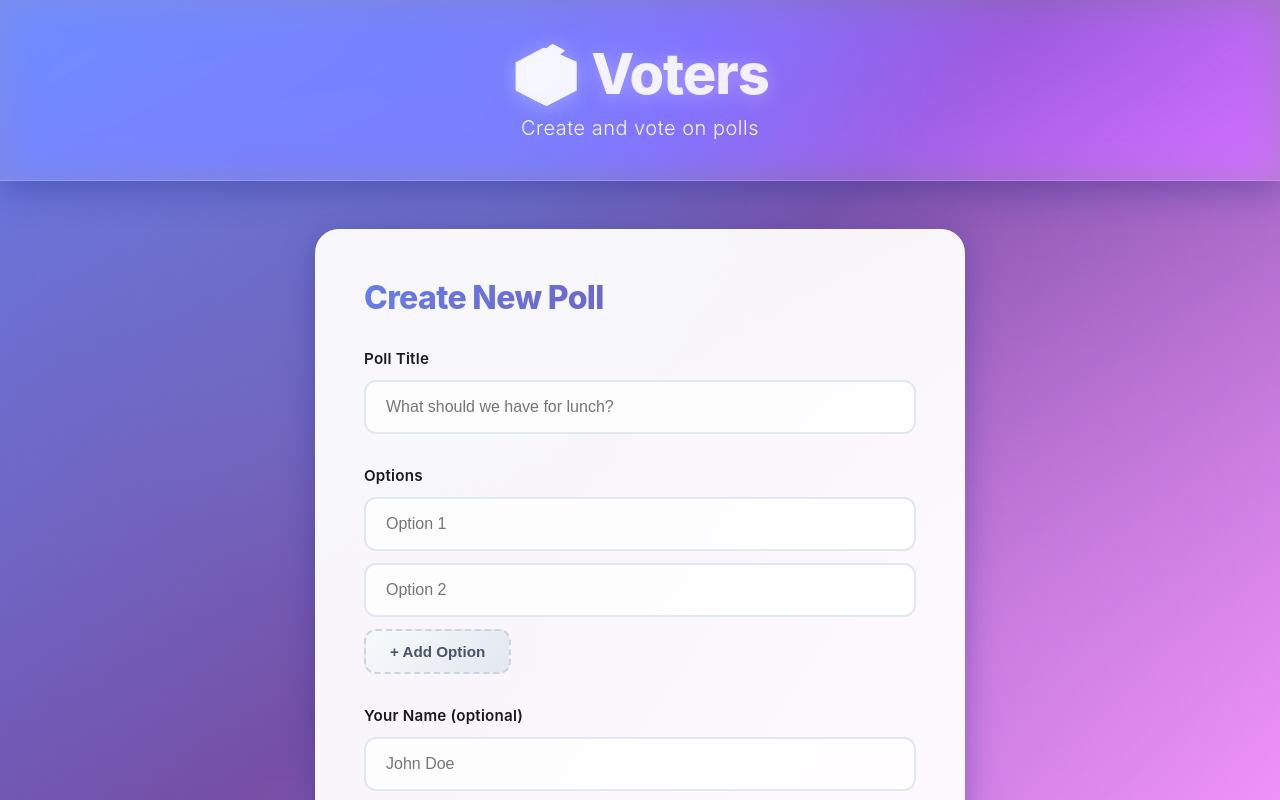
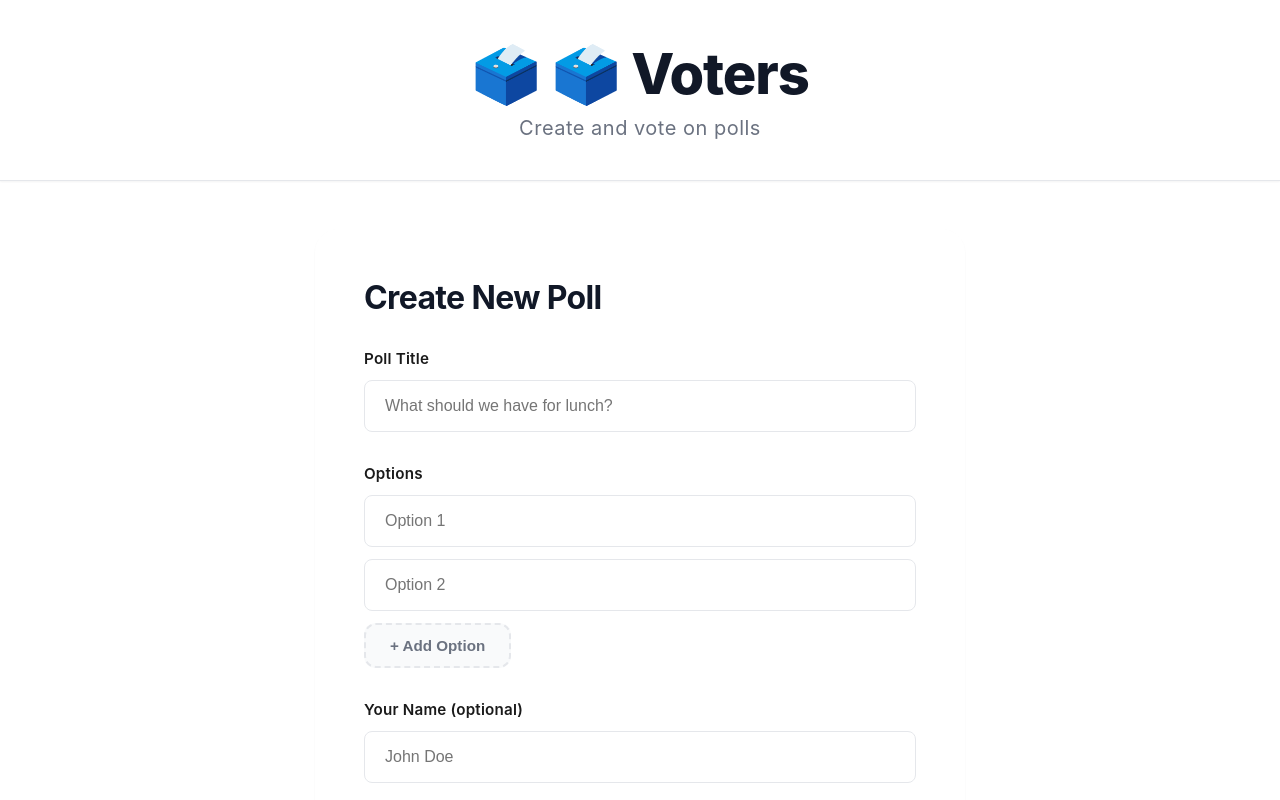
Before and after one commit to leokamal/PollingApp, a React (Vite) app in the folder client/: page /create in a window 1280 px wide. Shown: the top 800 px of the page. Built offline with nearby package versions, Linux system fonts and the light colour scheme.

Commit message:
Update color scheme to modern, simple palette: remove excessive gradients, use clean colors and CSS variables

```diff
--- a/client/src/App.css
+++ b/client/src/App.css
@@ -7,14 +7,11 @@
 }
 
 .app-header {
-  background: rgba(255, 255, 255, 0.15);
-  -webkit-backdrop-filter: blur(20px) saturate(180%);
-  backdrop-filter: blur(20px) saturate(180%);
+  background: var(--surface);
   padding: 2.5rem 2rem;
   text-align: center;
-  color: white;
-  box-shadow: 0 8px 32px rgba(31, 38, 135, 0.37);
-  border-bottom: 1px solid rgba(255, 255, 255, 0.18);
+  box-shadow: var(--card-shadow);
+  border-bottom: 1px solid var(--border);
   position: sticky;
   top: 0;
   z-index: 100;
@@ -25,18 +22,18 @@
   font-size: 3.5rem;
   margin-bottom: 0.5rem;
   font-weight: 800;
-  background: linear-gradient(135deg, #ffffff 0%, rgba(255, 255, 255, 0.8) 100%);
-  -webkit-background-clip: text;
-  -webkit-text-fill-color: transparent;
-  background-clip: text;
-  text-shadow: 0 2px 20px rgba(255, 255, 255, 0.3);
+  color: var(--text-primary);
   letter-spacing: -0.02em;
+}
+
+.app-header h1::before {
+  content: '🗳️ ';
 }
 
 .app-header p {
   font-size: 1.25rem;
-  opacity: 0.95;
-  font-weight: 300;
+  color: var(--text-secondary);
+  font-weight: 400;
   letter-spacing: 0.5px;
 }
 
--- a/client/src/index.css
+++ b/client/src/index.css
@@ -5,12 +5,21 @@
 }
 
 :root {
-  --primary-gradient: linear-gradient(135deg, #667eea 0%, #764ba2 50%, #f093fb 100%);
-  --secondary-gradient: linear-gradient(135deg, #4facfe 0%, #00f2fe 100%);
-  --success-gradient: linear-gradient(135deg, #43e97b 0%, #38f9d7 100%);
-  --danger-gradient: linear-gradient(135deg, #fa709a 0%, #fee140 100%);
-  --card-shadow: 0 8px 32px rgba(31, 38, 135, 0.37);
-  --card-shadow-hover: 0 12px 48px rgba(31, 38, 135, 0.5);
+  --primary: #2563eb;
+  --primary-dark: #1d4ed8;
+  --primary-light: #3b82f6;
+  --background: #ffffff;
+  --surface: #ffffff;
+  --surface-hover: #f9fafb;
+  --text-primary: #111827;
+  --text-secondary: #6b7280;
+  --text-muted: #9ca3af;
+  --border: #e5e7eb;
+  --border-hover: #d1d5db;
+  --success: #059669;
+  --danger: #dc2626;
+  --card-shadow: 0 1px 2px 0 rgba(0, 0, 0, 0.05);
+  --card-shadow-hover: 0 4px 6px -1px rgba(0, 0, 0, 0.1), 0 2px 4px -1px rgba(0, 0, 0, 0.06);
 }
 
 body {
@@ -19,26 +28,9 @@ body {
     sans-serif;
   -webkit-font-smoothing: antialiased;
   -moz-osx-font-smoothing: grayscale;
-  background: var(--primary-gradient);
-  background-attachment: fixed;
+  background: var(--background);
   min-height: 100vh;
-  position: relative;
-  overflow-x: hidden;
-}
-
-body::before {
-  content: '';
-  position: fixed;
-  top: 0;
-  left: 0;
-  width: 100%;
-  height: 100%;
-  background:
-    radial-gradient(circle at 20% 50%, rgba(120, 119, 198, 0.3) 0%, transparent 50%),
-    radial-gradient(circle at 80% 80%, rgba(240, 147, 251, 0.3) 0%, transparent 50%),
-    radial-gradient(circle at 40% 20%, rgba(79, 172, 254, 0.2) 0%, transparent 50%);
-  pointer-events: none;
-  z-index: 0;
+  color: var(--text-primary);
 }
 
 code {
--- a/client/src/pages/CreatePoll.css
+++ b/client/src/pages/CreatePoll.css
@@ -19,13 +19,10 @@
 }
 
 .create-poll-card h2 {
-  background: linear-gradient(135deg, #667eea 0%, #764ba2 100%);
-  -webkit-background-clip: text;
-  -webkit-text-fill-color: transparent;
-  background-clip: text;
+  color: var(--text-primary);
   margin-bottom: 2rem;
   font-size: 2rem;
-  font-weight: 800;
+  font-weight: 700;
   letter-spacing: -0.02em;
 }
 
@@ -45,20 +42,18 @@
 .form-group input[type="text"] {
   width: 100%;
   padding: 1rem 1.25rem;
-  border: 2px solid #e2e8f0;
-  border-radius: 12px;
+  border: 1px solid var(--border);
+  border-radius: 8px;
   font-size: 1rem;
-  transition: all 0.3s cubic-bezier(0.4, 0, 0.2, 1);
-  background: rgba(255, 255, 255, 0.8);
-  color: #1a1a1a;
+  transition: all 0.2s ease;
+  background: var(--surface);
+  color: var(--text-primary);
 }
 
 .form-group input[type="text"]:focus {
   outline: none;
-  border-color: #667eea;
-  box-shadow: 0 0 0 4px rgba(102, 126, 234, 0.1);
-  background: white;
-  transform: translateY(-2px);
+  border-color: var(--primary);
+  box-shadow: 0 0 0 3px rgba(37, 99, 235, 0.1);
 }
 
 .form-group input[type="text"]:disabled {
@@ -102,9 +97,9 @@
 }
 
 .btn-add-option {
-  background: linear-gradient(135deg, #f8fafc 0%, #e2e8f0 100%);
-  color: #475569;
-  border: 2px dashed #cbd5e1;
+  background: var(--surface-hover);
+  color: var(--text-secondary);
+  border: 2px dashed var(--border);
   border-radius: 12px;
   padding: 0.75rem 1.5rem;
   cursor: pointer;
@@ -117,17 +112,17 @@
 }
 
 .btn-add-option:hover {
-  background: linear-gradient(135deg, #f1f5f9 0%, #cbd5e1 100%);
-  border-color: #94a3b8;
+  background: var(--surface-hover);
+  border-color: var(--border-hover);
   transform: translateY(-2px);
-  box-shadow: 0 4px 12px rgba(0, 0, 0, 0.1);
+  box-shadow: var(--card-shadow-hover);
 }
 
 .checkbox-group {
-  background: linear-gradient(135deg, #f8fafc 0%, #f1f5f9 100%);
+  background: var(--surface-hover);
   padding: 1.25rem;
   border-radius: 12px;
-  border: 1px solid #e2e8f0;
+  border: 1px solid var(--border);
 }
 
 .checkbox-group label {
@@ -142,23 +137,23 @@
 }
 
 .checkbox-group label:hover {
-  color: #667eea;
+  color: var(--primary);
 }
 
 .checkbox-group input[type="checkbox"] {
   width: 22px;
   height: 22px;
   cursor: pointer;
-  accent-color: #667eea;
+  accent-color: var(--primary);
 }
 
 .error-message {
-  background: linear-gradient(135deg, #fee2e2 0%, #fecaca 100%);
-  color: #991b1b;
+  background: #fef2f2;
+  color: var(--danger);
   padding: 1rem 1.25rem;
   border-radius: 12px;
   margin-bottom: 1.5rem;
-  border: 1px solid #fca5a5;
+  border: 1px solid #fecaca;
   font-weight: 500;
   animation: slideIn 0.3s ease-out;
 }
--- a/client/src/pages/Home.css
+++ b/client/src/pages/Home.css
@@ -17,36 +17,18 @@
 }
 
 .poll-card {
-  background: rgba(255, 255, 255, 0.95);
-  -webkit-backdrop-filter: blur(10px);
-  backdrop-filter: blur(10px);
-  border-radius: 20px;
+  background: var(--surface);
+  border-radius: 12px;
   padding: 2rem;
   text-decoration: none;
   color: inherit;
   box-shadow: var(--card-shadow);
-  border: 1px solid rgba(255, 255, 255, 0.5);
-  transition: all 0.4s cubic-bezier(0.4, 0, 0.2, 1);
+  border: 1px solid var(--border);
+  transition: all 0.3s cubic-bezier(0.4, 0, 0.2, 1);
   display: flex;
   flex-direction: column;
   position: relative;
-  overflow: hidden;
   animation: fadeIn 0.6s ease-out both;
-}
-
-.poll-card::before {
-  content: '';
-  position: absolute;
-  top: 0;
-  left: -100%;
-  width: 100%;
-  height: 100%;
-  background: linear-gradient(90deg, transparent, rgba(255, 255, 255, 0.4), transparent);
-  transition: left 0.5s;
-}
-
-.poll-card:hover::before {
-  left: 100%;
 }
 
 .poll-card:nth-child(1) { animation-delay: 0.1s; }
@@ -57,27 +39,23 @@
 .poll-card:nth-child(6) { animation-delay: 0.6s; }
 
 .poll-card:hover {
-  transform: translateY(-8px) scale(1.02);
+  transform: translateY(-4px);
   box-shadow: var(--card-shadow-hover);
-  border-color: rgba(255, 255, 255, 0.8);
+  border-color: var(--border-hover);
 }
 
 .poll-card h3 {
   margin-bottom: 1rem;
-  color: #1a1a1a;
+  color: var(--text-primary);
   font-size: 1.4rem;
   font-weight: 700;
   line-height: 1.4;
-  background: linear-gradient(135deg, #667eea 0%, #764ba2 100%);
-  -webkit-background-clip: text;
-  -webkit-text-fill-color: transparent;
-  background-clip: text;
 }
 
 .poll-meta {
   display: flex;
   gap: 0.75rem;
-  color: #64748b;
+  color: var(--text-secondary);
   font-size: 0.875rem;
   margin-bottom: 1.5rem;
   flex-wrap: wrap;
@@ -85,7 +63,7 @@
 }
 
 .poll-meta span:not(:first-child):not(:last-child) {
-  color: #cbd5e1;
+  color: var(--text-muted);
 }
 
 .poll-footer {
@@ -94,23 +72,22 @@
   align-items: center;
   margin-top: auto;
   padding-top: 1.5rem;
-  border-top: 1px solid rgba(226, 232, 240, 0.8);
+  border-top: 1px solid var(--border);
 }
 
 .poll-date {
-  color: #94a3b8;
+  color: var(--text-muted);
   font-size: 0.875rem;
   font-weight: 500;
 }
 
 .voted-badge {
-  background: var(--success-gradient);
+  background: var(--success);
   color: white;
   padding: 0.4rem 1rem;
-  border-radius: 20px;
+  border-radius: 6px;
   font-size: 0.8rem;
   font-weight: 600;
-  box-shadow: 0 4px 15px rgba(67, 233, 123, 0.4);
   display: inline-flex;
   align-items: center;
   gap: 0.4rem;
@@ -134,14 +111,10 @@
 }
 
 .empty-state h2 {
-  color: #1a1a1a;
+  color: var(--text-primary);
   margin-bottom: 1rem;
   font-size: 2rem;
   font-weight: 700;
-  background: linear-gradient(135deg, #667eea 0%, #764ba2 100%);
-  -webkit-background-clip: text;
-  -webkit-text-fill-color: transparent;
-  background-clip: text;
 }
 
 .empty-state p {
--- a/client/src/pages/PollDetail.css
+++ b/client/src/pages/PollDetail.css
@@ -45,13 +45,10 @@
 }
 
 .poll-header h1 {
-  background: linear-gradient(135deg, #667eea 0%, #764ba2 100%);
-  -webkit-background-clip: text;
-  -webkit-text-fill-color: transparent;
-  background-clip: text;
+  color: var(--text-primary);
   font-size: 2.5rem;
   margin-bottom: 1.25rem;
-  font-weight: 800;
+  font-weight: 700;
   line-height: 1.2;
   letter-spacing: -0.02em;
 }
@@ -166,9 +163,9 @@
 .anonymous-voting {
   margin-bottom: 2rem;
   padding: 1.5rem;
-  background: linear-gradient(135deg, #f8fafc 0%, #f1f5f9 100%);
-  border-radius: 16px;
-  border: 1px solid #e2e8f0;
+  background: var(--surface-hover);
+  border-radius: 12px;
+  border: 1px solid var(--border);
 }
 
 .checkbox-label {
@@ -176,20 +173,20 @@
   align-items: center;
   gap: 0.75rem;
   cursor: pointer;
-  color: #475569;
+  color: var(--text-secondary);
   font-weight: 500;
   transition: color 0.2s;
 }
 
 .checkbox-label:hover {
-  color: #667eea;
+  color: var(--primary);
 }
 
 .checkbox-label input[type="checkbox"] {
-  width: 22px;
-  height: 22px;
+  width: 20px;
+  height: 20px;
   cursor: pointer;
-  accent-color: #667eea;
+  accent-color: var(--primary);
 }
 
 .btn-vote {
@@ -209,9 +206,9 @@
 .results-container {
   margin-bottom: 3rem;
   padding: 2rem;
-  background: linear-gradient(135deg, #f8fafc 0%, #f1f5f9 100%);
-  border-radius: 20px;
-  border: 1px solid #e2e8f0;
+  background: var(--surface-hover);
+  border-radius: 12px;
+  border: 1px solid var(--border);
 }
 
 .results-list {
@@ -266,28 +263,17 @@
 
 .result-bar {
   height: 100%;
-  transition: width 0.8s cubic-bezier(0.4, 0, 0.2, 1);
+  transition: width 0.6s ease;
   display: flex;
   align-items: center;
   justify-content: flex-end;
-  padding: 0 1.5rem;
+  padding: 0 1rem;
   color: white;
-  font-weight: 700;
-  font-size: 1rem;
+  font-weight: 600;
+  font-size: 0.875rem;
   position: relative;
   overflow: hidden;
-  background-color: var(--bar-color, #667eea);
-}
-
-.result-bar::after {
-  content: '';
-  position: absolute;
-  top: 0;
-  left: 0;
-  right: 0;
-  bottom: 0;
-  background: linear-gradient(90deg, transparent, rgba(255, 255, 255, 0.3), transparent);
-  animation: shimmer 2s infinite;
+  background-color: var(--bar-color, var(--primary));
 }
 
 .results-summary {
@@ -319,13 +305,9 @@
 }
 
 .stat-value {
-  color: #667eea;
+  color: var(--primary);
   font-size: 2rem;
-  font-weight: 800;
-  background: linear-gradient(135deg, #667eea 0%, #764ba2 100%);
-  -webkit-background-clip: text;
-  -webkit-text-fill-color: transparent;
-  background-clip: text;
+  font-weight: 700;
 }
 
 .loading, .error {
--- a/client/src/pages/PollDetail.tsx
+++ b/client/src/pages/PollDetail.tsx
@@ -21,7 +21,7 @@ function generateAnonymousUserId(pollId: string): string {
   return anonId
 }
 
-const COLORS = ['#667eea', '#764ba2', '#f093fb', '#4facfe', '#00f2fe', '#43e97b', '#fa709a', '#fee140']
+const COLORS = ['#2563eb', '#3b82f6', '#60a5fa', '#059669', '#10b981', '#06b6d4', '#8b5cf6', '#a855f7']
 
 function PollDetail() {
   const { id } = useParams<{ id: string }>()
```
Also changed, not shown: client/src/components/Button.css (+15 -13 lines), 2 other files (tests, documents, lock files or other folders).
